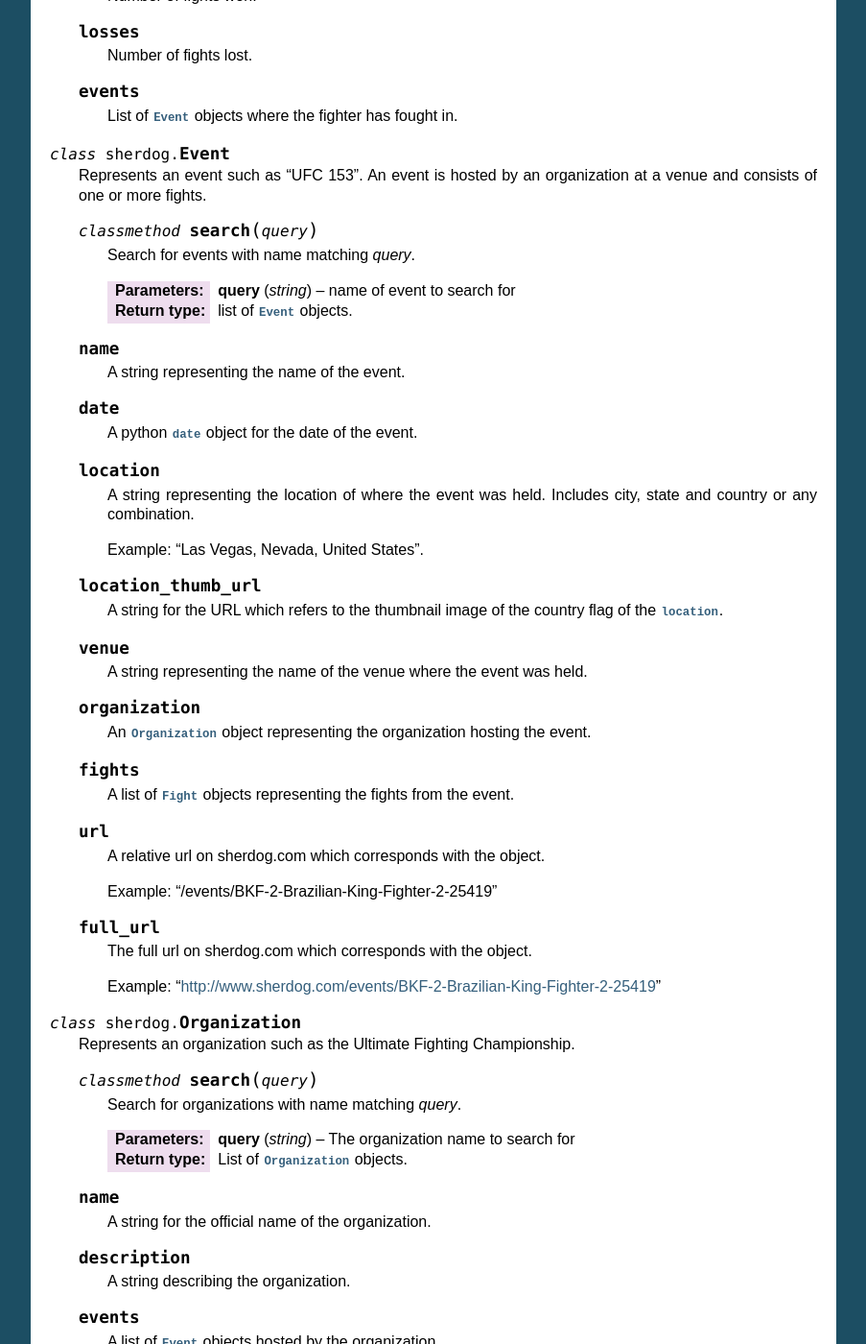
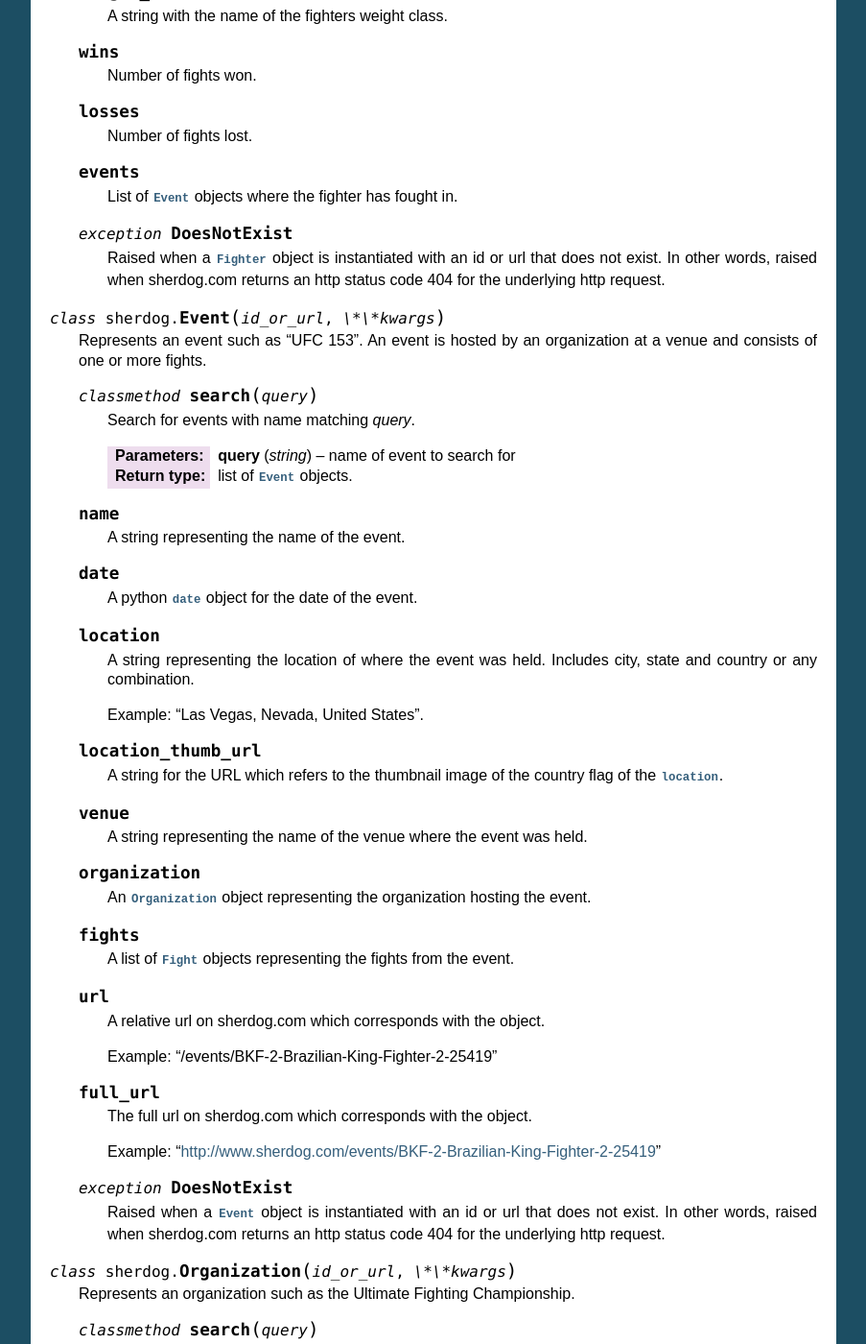
Before and after one commit to jc0n/sherdog-scraper, a Sphinx documentation site: the page built from doc/source/sherdog.rst, in a window 1280 px wide and 1400 px high, scrolled down 3325 px. Shown: the whole window at 96% size, without its empty margins (198-1101 px from the left). Built offline with Sphinx 7.4.7, drawn with Linux system fonts in a browser that asks for light colours; some of the changed text lies outside the part shown.

Commit message:
Doc revisions

```diff
--- a/doc/source/sherdog.rst
+++ b/doc/source/sherdog.rst
@@ -128,7 +128,14 @@ High Level API
            tito = results[0]
 
 
-Sherdog Objects
+.. exception:: ObjectDoesNotExist
+
+   Base exception raised when a sherdog object is instantiated with an id or url that does not exist. In other words this is raised
+   when sherdog.com returns an http status code 404 for the underlying http request.
+
+
+
+Sherdog Entities
 ---------------
 
 .. class:: Fight
@@ -164,7 +171,7 @@ Sherdog Objects
        A :class:`Fighter` object representing the winner of the fight.
 
 
-.. class:: Fighter
+.. class:: Fighter(id_or_url, \*\*kwargs)
 
     Represents a mixed martial arts fighter such as Tito Ortiz.
 
@@ -229,8 +236,13 @@ Sherdog Objects
 
        List of :class:`Event` objects where the fighter has fought in.
 
+    .. exception:: DoesNotExist
 
-.. class:: Event
+       Raised when a :class:`Fighter` object is instantiated with an id or url that does not exist. In other words, raised
+       when sherdog.com returns an http status code 404 for the underlying http request.
+
+
+.. class:: Event(id_or_url, \*\*kwargs)
 
     Represents an event such as "UFC 153". An event is hosted by an organization
     at a venue and consists of one or more fights.
@@ -287,8 +299,13 @@ Sherdog Objects
 
        Example: "http://www.sherdog.com/events/BKF-2-Brazilian-King-Fighter-2-25419"
 
+    .. exception:: DoesNotExist
 
-.. class:: Organization
+       Raised when a :class:`Event` object is instantiated with an id or url that does not exist. In other words, raised
+       when sherdog.com returns an http status code 404 for the underlying http request.
+
+
+.. class:: Organization(id_or_url, \*\*kwargs)
 
    Represents an organization such as the Ultimate Fighting Championship.
 
@@ -311,3 +328,8 @@ Sherdog Objects
    .. attribute:: events
 
        A list of :class:`Event` objects hosted by the organization.
+
+   .. exception:: DoesNotExist
+
+       Raised when a :class:`Organization` object is instantiated with an id or url that does not exist. In other words, raised
+       when sherdog.com returns an http status code 404 for the underlying http request.
```
